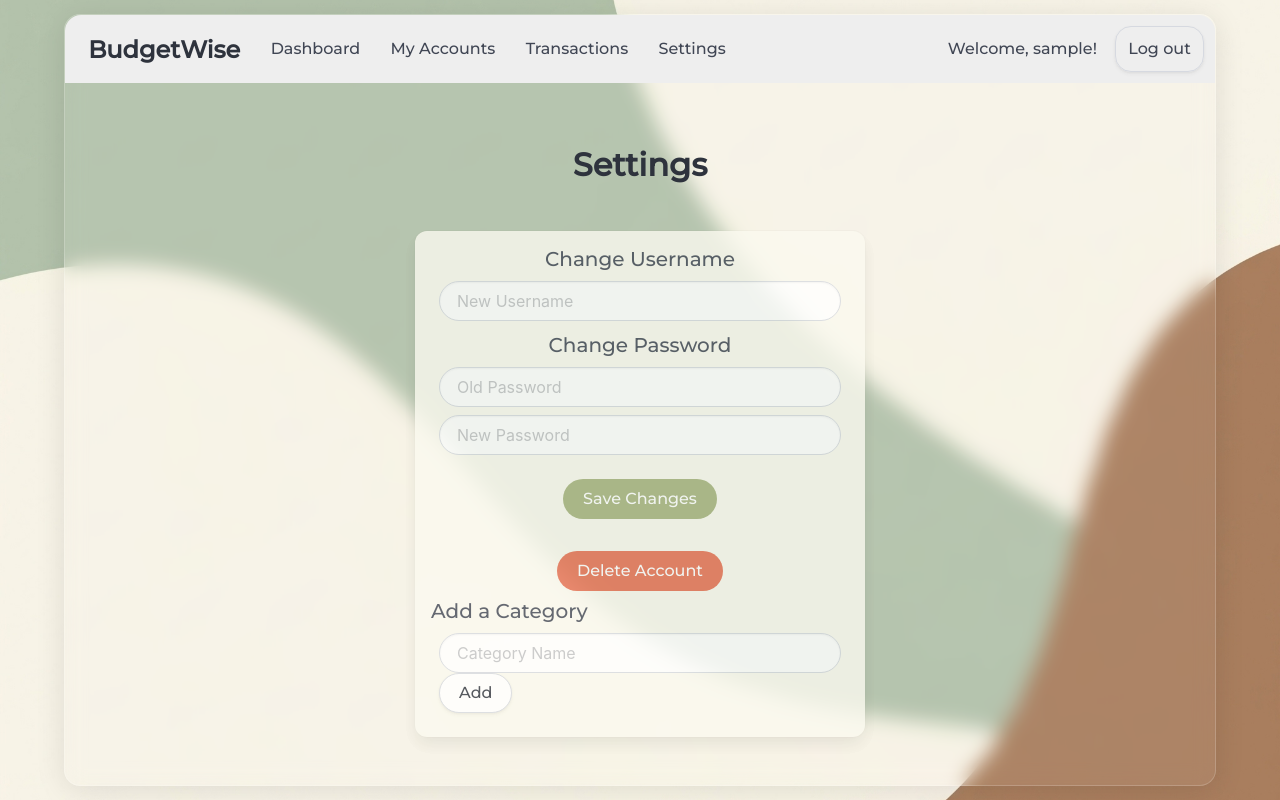
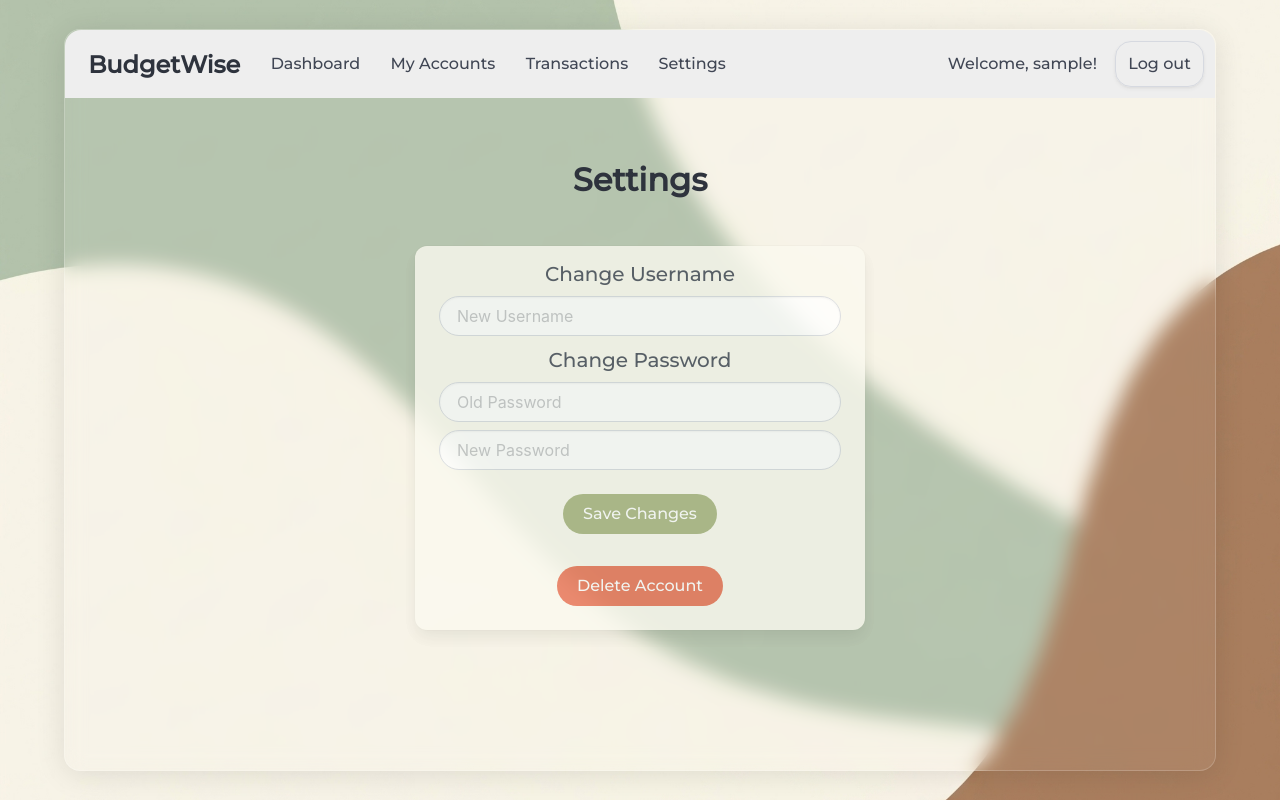
Before and after one commit to bugrick-dev/BudgetWise, a Flask app: page /settings in a window 1280 px wide. Run offline with Flask 2, Linux system fonts and the light colour scheme; the visitor is signed in with stand-in values (Sample User, id 1).

Commit message:
Minor change in settings.html

```diff
--- a/templates/settings.html
+++ b/templates/settings.html
@@ -37,17 +37,6 @@
                 <button id="delete-button" class="button is-danger is-rounded" type="button">Delete Account</button>
             </div>
         </div>
-    </form>
-        <form method="post" action="/add_category">
-            <div class="field" style="text-align: left;">
-                <label class="subtitle">Add a Category</label>
-                <div class="control is-grouped is-grouped-vcentered">
-                    <input class="input is-rounded" type="text" autocomplete="off" placeholder="Category Name">
-                    <button class="button is-rounded" type="submit">Add</button>
-                </div>
-
-            </div>
-        </form>
 </div>
 <div id="delete-modal" class="modal" style="border-radius: 1rem;">
 <div class="modal-background"></div>
```
